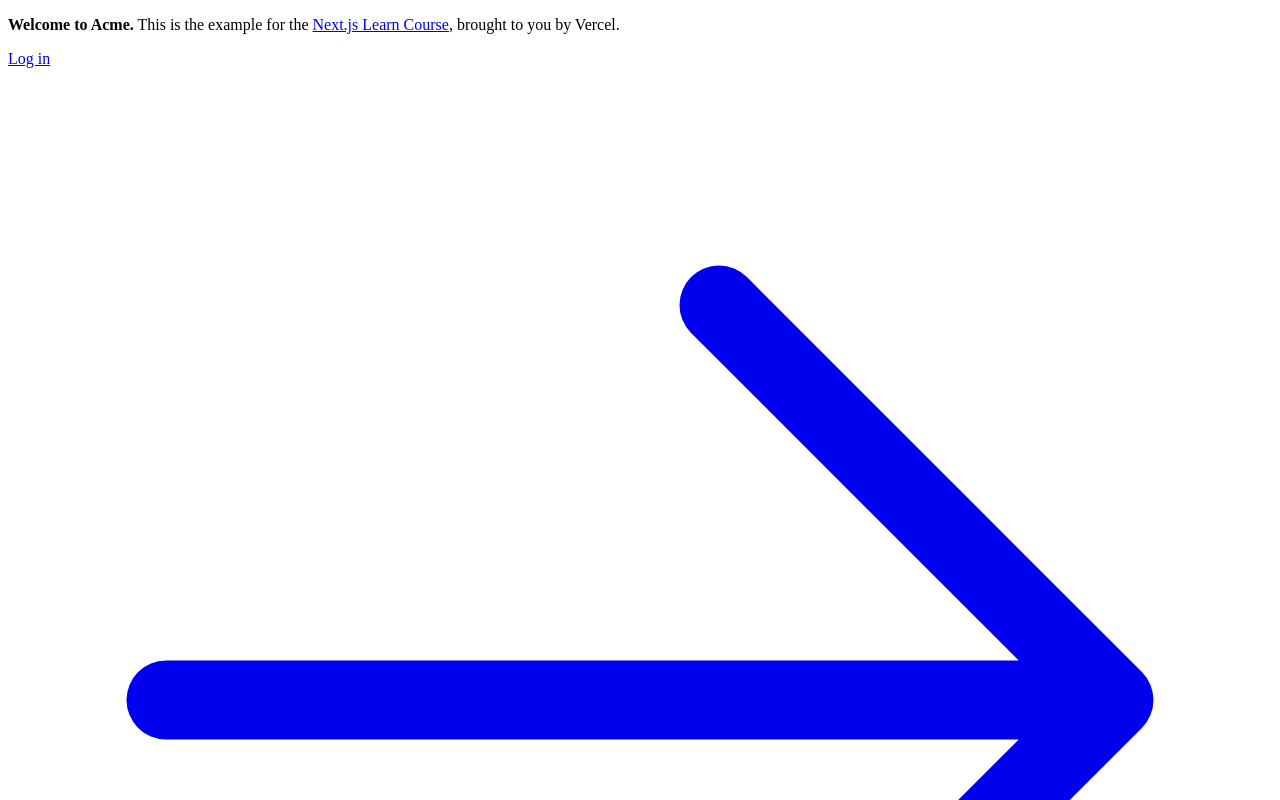
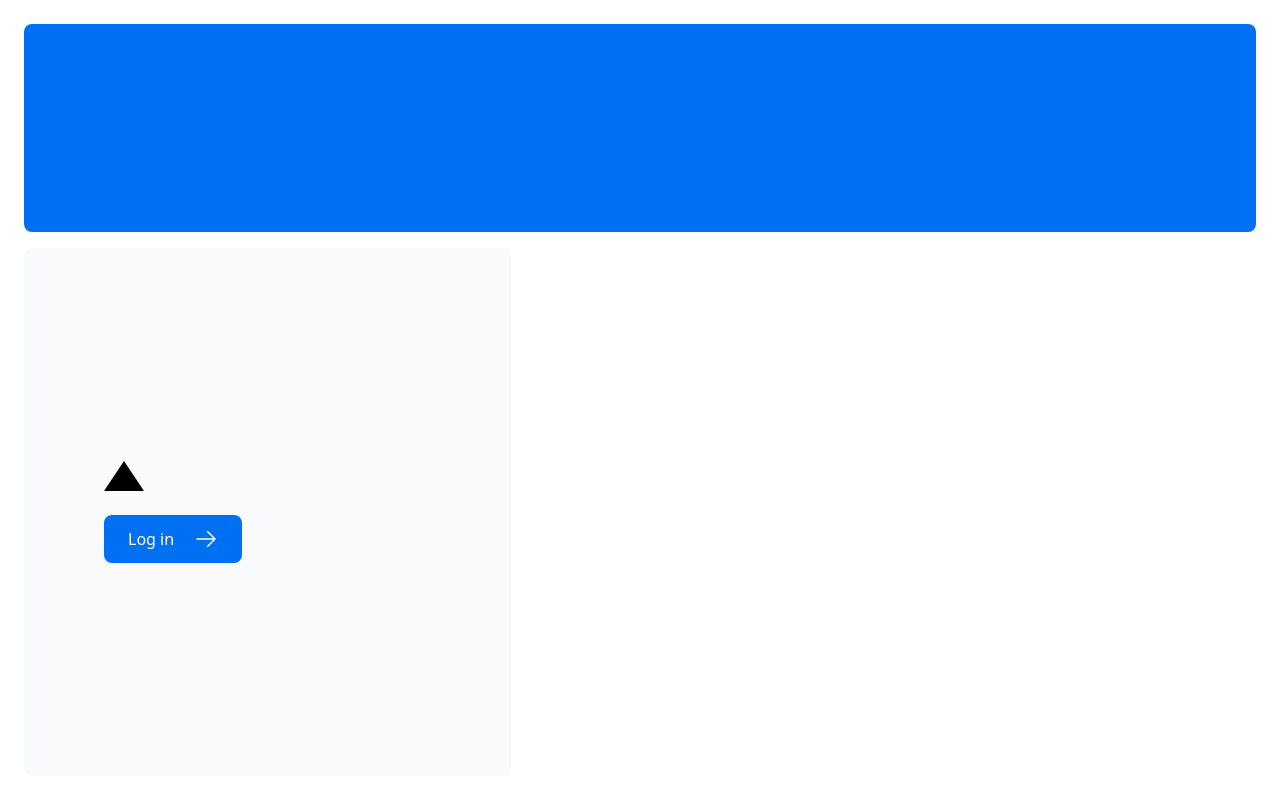
Before and after one commit to JingGo2020/nextjs-dashboard, a Next.js app: page / in a window 1280 px wide. Shown: the top 800 px of the page. Built offline with nearby package versions, Linux system fonts and the light colour scheme.

Commit message:
next.js course init

```diff
--- a/app/layout.tsx
+++ b/app/layout.tsx
@@ -1,3 +1,4 @@
+import '@/app/ui/global.css';
 export default function RootLayout({
   children,
 }: {
--- a/app/page.tsx
+++ b/app/page.tsx
@@ -10,18 +10,21 @@
       </div>
       <div className="mt-4 flex grow flex-col gap-4 md:flex-row">
         <div className="flex flex-col justify-center gap-6 rounded-lg bg-gray-50 px-6 py-10 md:w-2/5 md:px-20">
-          <p className={`text-xl text-gray-800 md:text-3xl md:leading-normal`}>
+          {/* <p className={`text-xl text-gray-800 md:text-3xl md:leading-normal`}>
             <strong>Welcome to Acme.</strong> This is the example for the{' '}
             <a href="https://nextjs.org/learn/" className="text-blue-500">
               Next.js Learn Course
             </a>
             , brought to you by Vercel.
-          </p>
+          </p>*/}
+          <div
+              className="h-0 w-0 border-b-[30px] border-l-[20px] border-r-[20px] border-b-black border-l-transparent border-r-transparent"
+          />
           <Link
-            href="/login"
-            className="flex items-center gap-5 self-start rounded-lg bg-blue-500 px-6 py-3 text-sm font-medium text-white transition-colors hover:bg-blue-400 md:text-base"
+              href="/login"
+              className="flex items-center gap-5 self-start rounded-lg bg-blue-500 px-6 py-3 text-sm font-medium text-white transition-colors hover:bg-blue-400 md:text-base"
           >
-            <span>Log in</span> <ArrowRightIcon className="w-5 md:w-6" />
+            <span>Log in</span> <ArrowRightIcon className="w-5 md:w-6"/>
           </Link>
         </div>
         <div className="flex items-center justify-center p-6 md:w-3/5 md:px-28 md:py-12">
```
